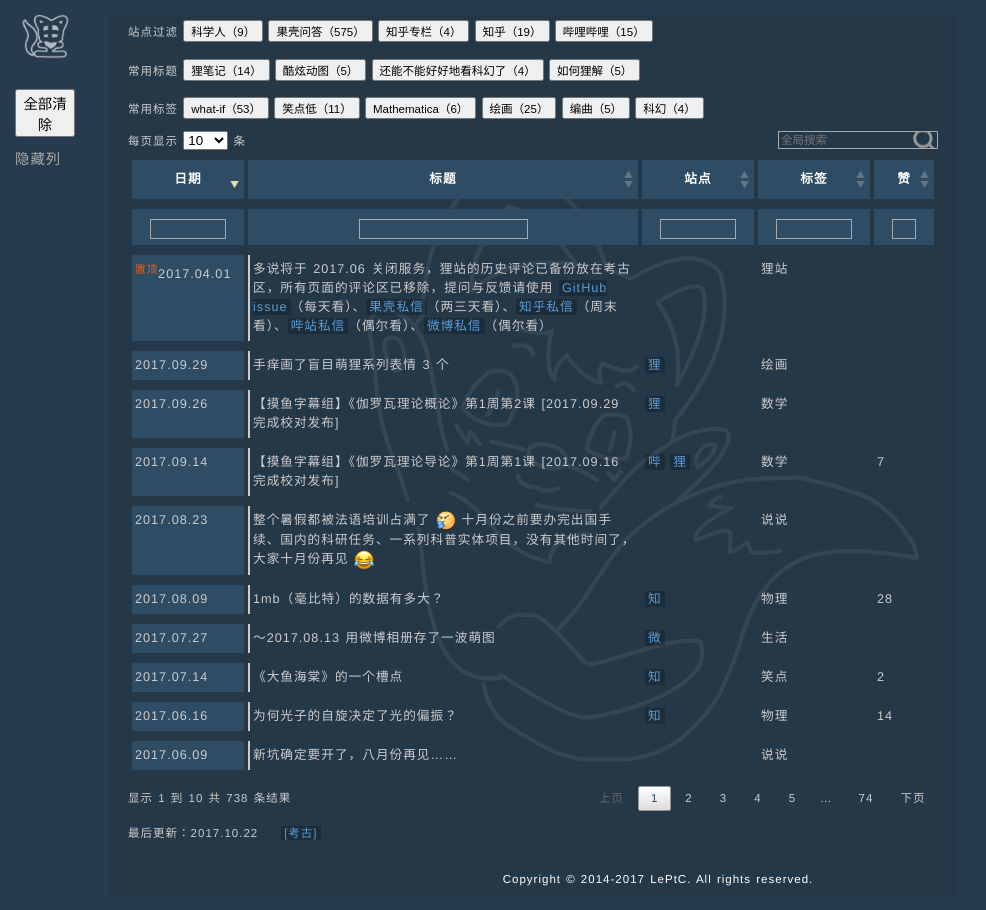
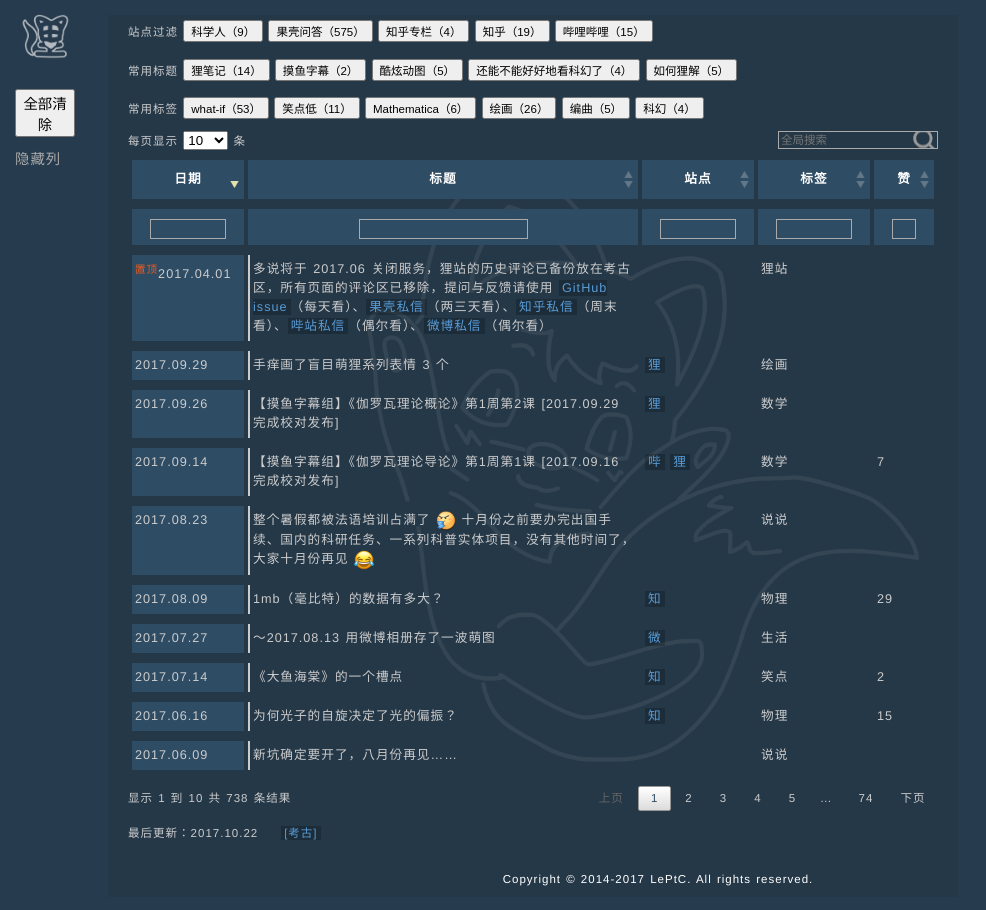
Before and after one commit to LePtC/LePtC.github.io, a Jekyll site: the page built from index.html, in a window 1280 px wide. Shown: the whole page, without its empty margins (0-986 px from the left). Built offline with Jekyll 4.4.1, drawn with Linux system fonts in a browser that asks for light colours; Markdown is read by kramdown in place of the engine named in the settings; comment, search, counter and statistics services are not loaded.

Commit message:
update data

```diff
--- a/index.html
+++ b/index.html
@@ -154,6 +154,7 @@
 
 <p>常用标题
 <button type="button" onclick="inject('标题','【狸笔记】')">狸笔记（14）</button>
+<button type="button" onclick="inject('标题','【摸鱼字幕组】')">摸鱼字幕（2）</button>
 <button type="button" onclick="inject('标题','酷炫动图')">酷炫动图（5）</button>
 <button type="button" onclick="inject('标题','【还能不能好好地看科幻了】')">还能不能好好地看科幻了（4）</button>
 <button type="button" onclick="inject('标题','【如何狸解】')">如何狸解（5）</button>
@@ -163,7 +164,7 @@
 <button type="button" onclick="inject('标签','what-if')">what-if（53）</button>
 <button type="button" onclick="inject('标签','笑点')">笑点低（11）</button>
 <button type="button" onclick="inject('标签','麦酱')">Mathematica（6）</button>
-<button type="button" onclick="inject('标签','绘画')">绘画（25）</button>
+<button type="button" onclick="inject('标签','绘画')">绘画（26）</button>
 <button type="button" onclick="inject('标签','编曲')">编曲（5）</button>
 <button type="button" onclick="inject('标签','科幻')">科幻（4）</button>
 </p>
@@ -237,7 +238,7 @@
 <tr><td>2017.08.09</td>
   <td>1mb（毫比特）的数据有多大？</td>
 <td><a href="https://www.zhihu.com/question/63645687/answer/211455513">知</a></td>
-<td>物理</td><td>28</td></tr>
+<td>物理</td><td>29</td></tr>
 
 <tr><td>2017.07.27</td>
   <td>～2017.08.13 用微博相册存了一波萌图</td>
@@ -257,7 +258,7 @@
 <tr><td>2017.06.16</td>
   <td>为何光子的自旋决定了光的偏振？</td>
 <td><a href="https://www.zhihu.com/question/31429534/answer/184872721">知</a></td>
-<td>物理</td><td>14</td></tr>
+<td>物理</td><td>15</td></tr>
 
 <tr><td>2017.06.09</td>
   <td>新坑确定要开了，八月份再见……</td>
```
Also changed, not shown: other parts of index.html (+2 -2 lines).
